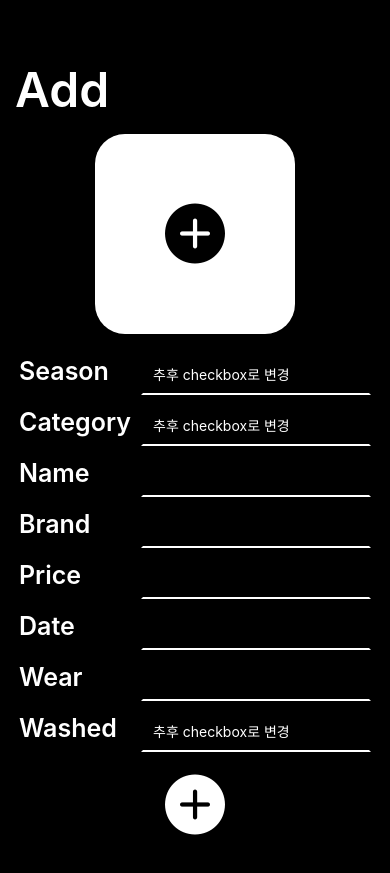
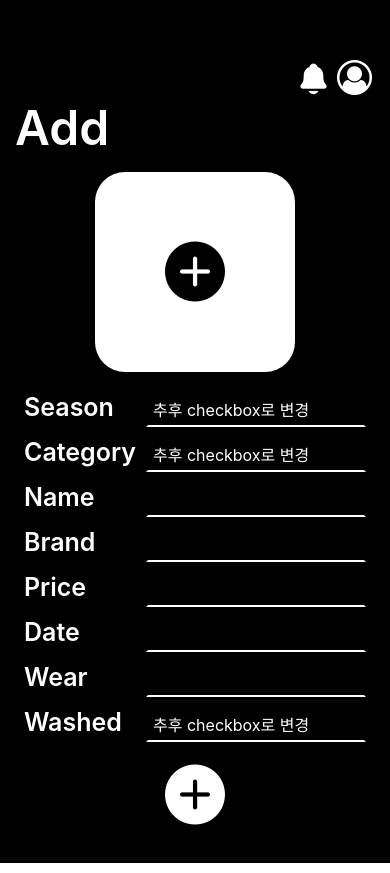
Before and after one commit to DTPrincess/CLOG, a React Native app: screen /Add in a window 390 px wide. Built offline with nearby package versions, Linux system fonts and the light colour scheme.

Commit message:
Add menubar at List.js, Add.js

```diff
--- a/screens/Add.js
+++ b/screens/Add.js
@@ -9,14 +9,27 @@ import {
   TextInput,
 } from "react-native";
 import { AntDesign } from "@expo/vector-icons";
+import { Ionicons } from "@expo/vector-icons";
+import { FontAwesome } from "@expo/vector-icons";
 
 export default function Add({ navigation }) {
   return (
     <View style={styles.container}>
+      <View style={styles.menubar}>
+        <TouchableOpacity style={styles.notification}>
+          <Ionicons name="notifications" size={35} color="white" />
+        </TouchableOpacity>
+
+        <TouchableOpacity style={styles.user}>
+          <FontAwesome name="user-circle-o" size={35} color="white" />
+        </TouchableOpacity>
+      </View>
+
       <View style={styles.header}>
         <Text style={styles.add}>Add</Text>
       </View>
 
+      <ScrollView>
         <View style={styles.body}>
           <View style={styles.image}>
             <TouchableOpacity style={styles.addImage}>
@@ -72,6 +85,7 @@ export default function Add({ navigation }) {
         <TouchableOpacity style={styles.plus}>
           <AntDesign name="pluscircle" size={60} color="white" />
         </TouchableOpacity>
+      </ScrollView>
     </View>
   );
 }
@@ -82,8 +96,23 @@ const styles = StyleSheet.create({
     backgroundColor: "black",
   },
 
+  menubar: {
+    justifyContent: "flex-end",
+    flexDirection: "row",
+    width: "100%",
+    marginTop: 60,
+    paddingRight: 15,
+  },
+
+  notification: {
+    paddingHorizontal: 3,
+  },
+
+  user: {
+    paddingHorizontal: 3,
+  },
+
   header: {
-    marginTop: 60,
     marginBottom: 15,
     paddingLeft: 15,
   },
@@ -137,11 +166,12 @@ const styles = StyleSheet.create({
 
   textinput: {
     color: "white",
+    fontSize: 16,
     borderBottomColor: "white",
     borderWidth: 2,
-    width: 230,
-    paddingVertical: 10,
-    paddingHorizontal: 10,
+    width: 220,
+    paddingBottom: 5,
+    paddingHorizontal: 5,
   },
 
   plus: {
--- a/screens/Home.js
+++ b/screens/Home.js
@@ -12,7 +12,7 @@ export default function Home({ navigation }) {
     <View style={styles.container}>
       <StatusBar style="light" />
 
-      <View style={styles.header}>
+      <View style={styles.menubar}>
         <TouchableOpacity style={styles.notification}>
           <Ionicons name="notifications" size={35} color="white" />
         </TouchableOpacity>
@@ -83,7 +83,7 @@ const styles = StyleSheet.create({
     alignItems: "center",
   },
 
-  header: {
+  menubar: {
     justifyContent: "flex-end",
     flexDirection: "row",
     width: "100%",
--- a/screens/List.js
+++ b/screens/List.js
@@ -8,8 +8,10 @@ import {
   TouchableOpacity,
 } from "react-native";
 import { AntDesign } from "@expo/vector-icons";
+import { Ionicons } from "@expo/vector-icons";
+import { FontAwesome } from "@expo/vector-icons";
 
-export default function List({navigation}) {
+export default function List({ navigation }) {
   const [clothes, setClothes] = useState([
     "니트 조끼",
     "배색 후드집업",
@@ -21,6 +23,16 @@ export default function List({navigation}) {
   return (
     <View style={styles.container}>
       <StatusBar style="light" />
+
+      <View style={styles.menubar}>
+        <TouchableOpacity style={styles.notification}>
+          <Ionicons name="notifications" size={35} color="white" />
+        </TouchableOpacity>
+
+        <TouchableOpacity style={styles.user}>
+          <FontAwesome name="user-circle-o" size={35} color="white" />
+        </TouchableOpacity>
+      </View>
 
       <View style={styles.header}>
         <Text style={styles.season}>Winter</Text>
@@ -38,7 +50,7 @@ export default function List({navigation}) {
       <TouchableOpacity
         onPress={() => navigation.navigate("Add")}
         style={styles.plus}
-        >
+      >
         <AntDesign name="pluscircle" size={60} color="white" />
       </TouchableOpacity>
     </View>
@@ -50,8 +62,21 @@ const styles = StyleSheet.create({
     flex: 1,
     backgroundColor: "black",
   },
+  menubar: {
+    justifyContent: "flex-end",
+    flexDirection: "row",
+    width: "100%",
+    marginTop: 60,
+    paddingRight: 15,
+  },
+  notification: {
+    paddingHorizontal: 3,
+  },
+
+  user: {
+    paddingHorizontal: 3,
+  },
   header: {
-    marginTop: 60,
     marginBottom: 15,
     paddingLeft: 15,
   },
```
Lines whose indentation alone changed are shown as unchanged.
